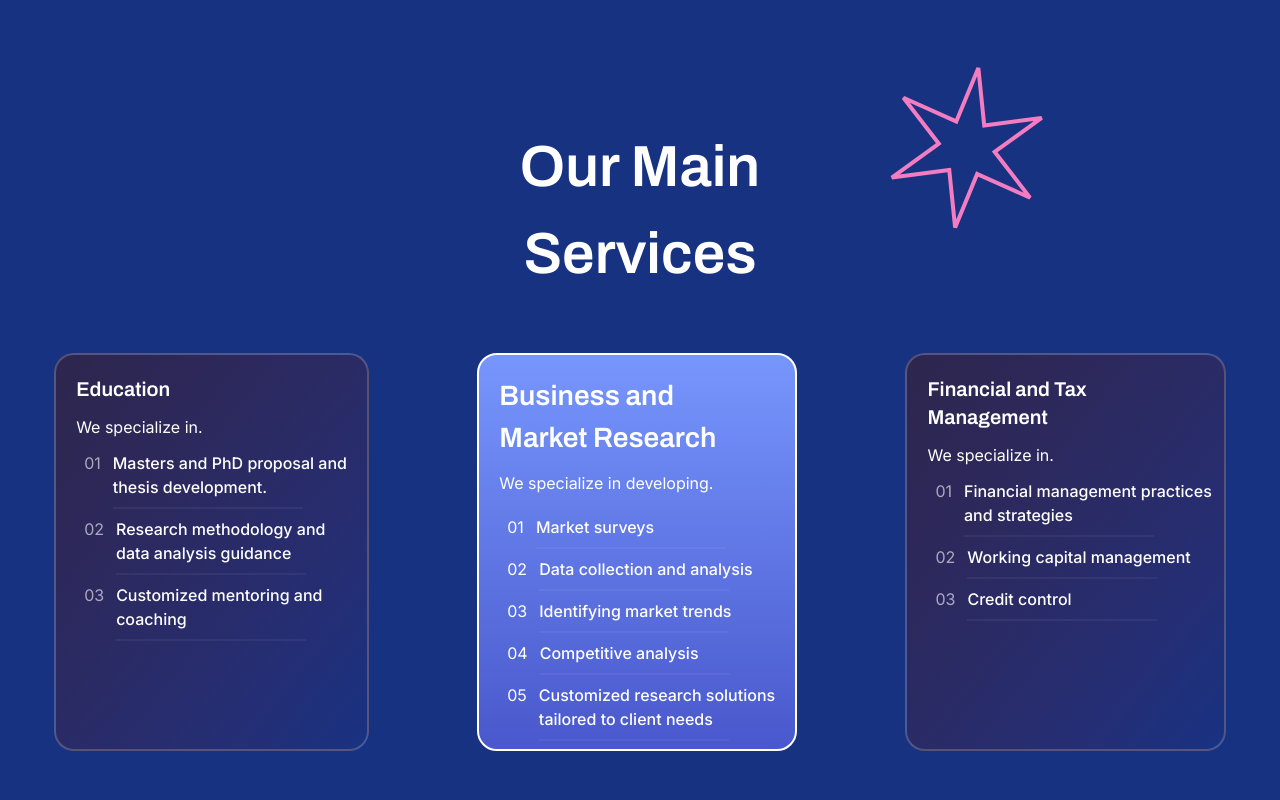
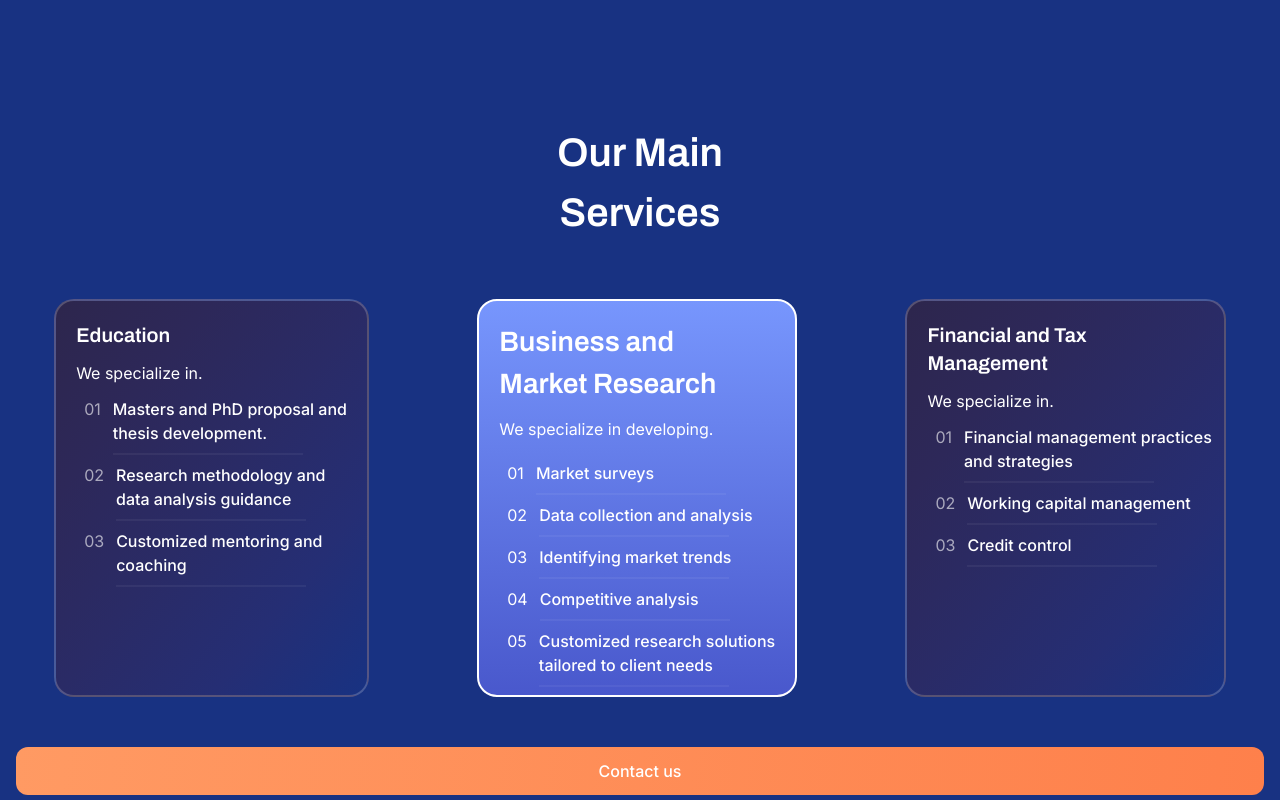
Before and after one commit to almondkiruthu/Limarge, a React (Vite) app in the folder client/: page / in a window 1280 px wide. Shown: the part 1340-2140 px from the top of the page. Built offline with nearby package versions, Linux system fonts and the light colour scheme; what prettier-plugin-tailwindcss would draw is missing.

Commit message:
Changed all the large breakpoints in Services to 3xl breakpoints

```diff
--- a/client/src/components/Services.tsx
+++ b/client/src/components/Services.tsx
@@ -5,16 +5,16 @@ const Services = () => {
     <>
       <div className="bg-customBlue text-white pt-20 relative">
         <div>
-          <h2 className="font-archivo text-[2.5rem] lg:text-[3.625rem] text-center font-semibold pb-14">
+          <h2 className="font-archivo text-[2.5rem] 3xl:text-[3.625rem] text-center font-semibold pb-14">
             Our Main <br /> Services
           </h2>
         </div>
         <Servicecards />
-        <div className="invisble lg:visible lg:absolute lg:right-[18%] lg:top-4">
-          <img src="/Servicesassets/Star.svg" alt="star" className="h-0 lg:h-[100%]" />
+        <div className="invisble 3xl:visible 3xl:absolute 3xl:right-[18%] 3xl:top-4">
+          <img src="/Servicesassets/Star.svg" alt="star" className="h-0 3xl:h-[100%]" />
         </div>
-        <div className="font-inter pt-[3.125rem] lg:pt-20 text-center px-4">
-          <button className="contact-us-btn w-[100%] lg:w-[10%] lg:px-8 py-3 rounded-[0.75rem] font-medium text-white text-center">
+        <div className="font-inter pt-[3.125rem] 3xl:pt-20 text-center px-4">
+          <button className="contact-us-btn w-[100%] 3xl:w-[10%] 3xl:px-8 py-3 rounded-[0.75rem] font-medium text-white text-center">
             Contact us
           </button>
         </div>
```
